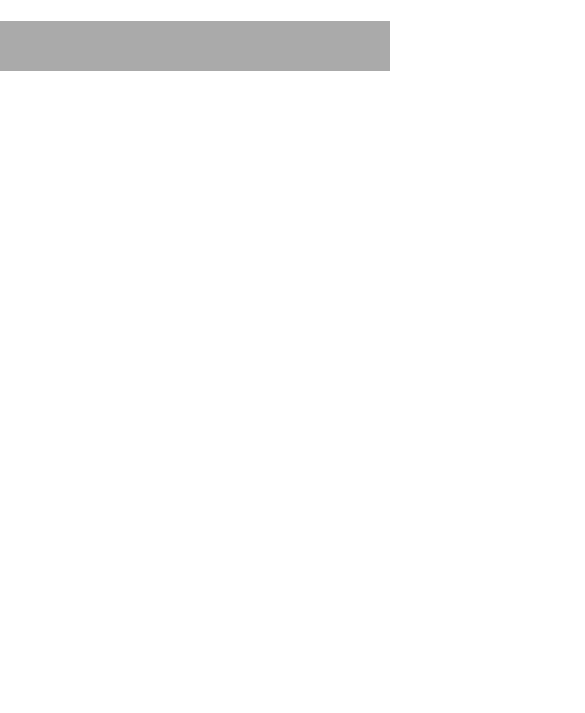
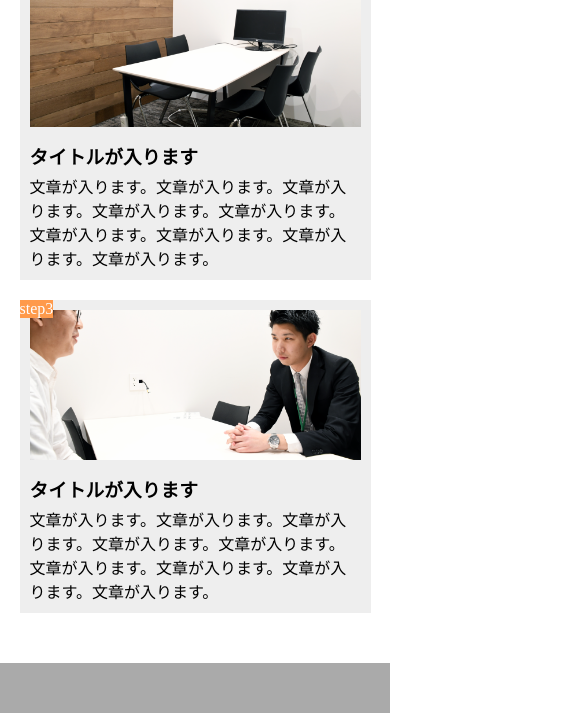
Before and after one commit to sho-sakai-ocu/Task1, a plain HTML site: page index.html in a window 390 px wide. Shown: the part 466-1179 px from the top of the page, 585 px wide, since content can reach past the window. Before the commit the page ends 844 px from the top, so only its background shows below. Drawn offline with Linux system fonts and the light colour scheme.

Commit message:
third submit

```diff
--- a/style.css
+++ b/style.css
@@ -68,3 +68,19 @@ footer {
   height: 50px;
   background-color: #aaa;
 }
+
+@media screen and (max-width: 768px) {
+  main {
+    display: block;
+    width: 100%;
+  }
+
+  .step-box {
+    width: 90%;
+    margin: 0 auto 20px;
+  }
+
+  .step-box:last-child {
+    margin: 0 auto;
+  }
+}
```
